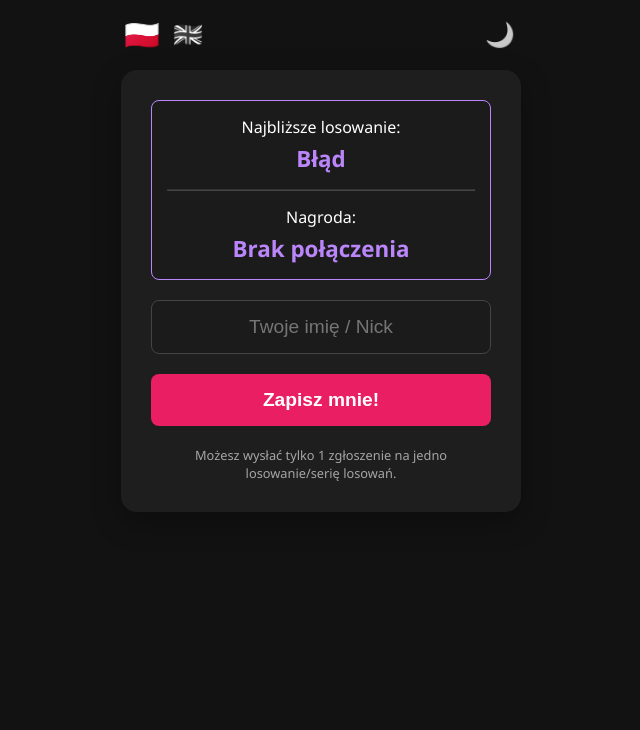
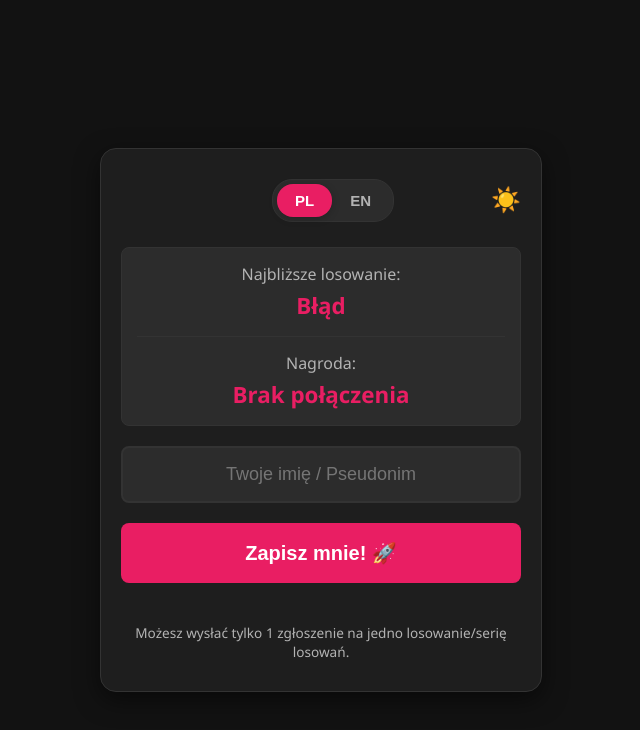
Before and after one commit to Indeks-karaoke/loteria, a plain HTML site: page index.html in a window 1280 px wide. Shown: the whole page, without its empty margins (319-959 px from the left). Drawn offline with Linux system fonts and the light colour scheme; no server answers.

Commit message:
Update index.html

```diff
--- a/index.html
+++ b/index.html
@@ -5,108 +5,177 @@
     <meta name="viewport" content="width=device-width, initial-scale=1.0, maximum-scale=1.0, user-scalable=no">
     <title>Loteria</title>
     <style>
-        :root { --bg: #121212; --card: #1e1e1e; --text: white; --accent: #bb86fc; }
-        body.light-mode { --bg: #f0f2f5; --card: white; --text: #333; --accent: #6200ee; }
+        /* ZMIENNE KOLORÓW DLA TRYBU CIEMNEGO I JASNEGO */
+        :root {
+            --bg-color: #121212;
+            --container-bg: #1e1e1e;
+            --text-main: #ffffff;
+            --text-muted: #b3b3b3;
+            --input-bg: #2c2c2c;
+            --border-color: #333333;
+            --primary: #e91e63; /* Zmieniony na różowy loterii */
+            --primary-hover: #c2185b;
+            --btn-text: #ffffff;
+            --danger: #ff5252;
+            --item-hover: #3a3a3a;
+        }
 
-        body { margin: 0; padding: 20px; font-family: 'Segoe UI', sans-serif; background: var(--bg); color: var(--text); transition: background 0.3s, color 0.3s; min-height: 100vh; display: flex; flex-direction: column; align-items: center; box-sizing: border-box;}
+        body.light-mode {
+            --bg-color: #f0f2f5;
+            --container-bg: #ffffff;
+            --text-main: #121212;
+            --text-muted: #555555;
+            --input-bg: #f9f9f9;
+            --border-color: #cccccc;
+            --primary: #d81b60;
+            --primary-hover: #ad1457;
+            --btn-text: #ffffff;
+            --item-hover: #f1f1f1;
+        }
 
-        .top-nav { width: 100%; max-width: 400px; display: flex; justify-content: space-between; margin-bottom: 20px; }
-        .container { background: var(--card); padding: 30px; border-radius: 16px; box-shadow: 0 10px 30px rgba(0,0,0,0.3); max-width: 400px; width: 100%; text-align: center; box-sizing: border-box; }
+        body { font-family: 'Segoe UI', Tahoma, Geneva, Verdana, sans-serif; background-color: var(--bg-color); color: var(--text-main); margin: 0; padding: 20px; display: flex; justify-content: center; min-height: 100vh; transition: background-color 0.3s, color 0.3s, padding 0.3s; font-size: 16px; align-items: center;}
 
-        /* Przełączniki */
-        .toggle-btn { background: none; border: none; font-size: 1.5rem; cursor: pointer; filter: grayscale(1); transition: 0.2s; }
-        .toggle-btn.active { filter: grayscale(0); transform: scale(1.2); }
+        .container { background-color: var(--container-bg); padding: 30px 20px; border-radius: 16px; box-shadow: 0 8px 24px rgba(0,0,0,0.5); width: 100%; max-width: 400px; display: flex; flex-direction: column; gap: 20px; position: relative; transition: background-color 0.3s, border-radius 0.3s, margin 0.3s; border: 1px solid var(--border-color); }
 
-        .draw-time { background: rgba(0,0,0,0.1); padding: 15px; border-radius: 8px; margin-bottom: 20px; border: 1px solid var(--accent); }
-        .prize-val { color: var(--accent); font-weight: bold; font-size: 1.4rem; display: block; margin-top: 5px;}
+        .top-controls { display: flex; justify-content: space-between; align-items: center; position: relative; margin-bottom: 5px; }
+        .lang-toggle { display: flex; justify-content: center; background: var(--input-bg); border-radius: 20px; padding: 4px; border: 1px solid var(--border-color); transition: background 0.3s, border 0.3s; margin: 0 auto; }
+        .lang-btn { background: transparent; border: none; color: var(--text-muted); font-weight: bold; font-size: 15px; padding: 8px 18px; border-radius: 16px; cursor: pointer; transition: 0.3s; margin: 0; }
+        .lang-btn.active { background: var(--primary); color: var(--btn-text); box-shadow: 0 2px 8px rgba(0, 0, 0, 0.2); }
 
-        input { width: 100%; padding: 15px; border-radius: 8px; border: 1px solid #444; background: rgba(0,0,0,0.1); color: var(--text); font-size: 1.2rem; box-sizing: border-box; margin-bottom: 20px; text-align: center; }
-        input:focus { outline: 2px solid var(--accent); }
-        button#btnSubmit { width: 100%; padding: 15px; background: #e91e63; color: white; border: none; border-radius: 8px; font-size: 1.2rem; font-weight: bold; cursor: pointer; transition: 0.2s;}
-        button#btnSubmit:disabled { background: #555; cursor: not-allowed; }
+        .theme-toggle { background: transparent; border: none; font-size: 24px; cursor: pointer; padding: 0; margin: 0; position: absolute; right: 0; transition: transform 0.2s; }
+        .theme-toggle:active { transform: scale(0.9); }
 
-        .footer { margin-top: 20px; font-size: 0.8rem; opacity: 0.6; }
+        .draw-time { background: var(--input-bg); padding: 15px; border-radius: 8px; border: 1px solid var(--border-color); text-align: center; }
+        .prize-val { color: var(--primary); font-weight: bold; font-size: 1.4rem; display: block; margin-top: 5px;}
+        hr.divider { border: none; border-top: 1px solid var(--border-color); margin: 15px 0; }
+
+        input { width: 100%; padding: 16px; border-radius: 8px; border: 2px solid var(--border-color); background: var(--input-bg); color: var(--text-main); font-size: 18px; box-sizing: border-box; text-align: center; outline: none; transition: border-color 0.2s, background 0.3s, color 0.3s; }
+        input:focus { border-color: var(--primary); }
+
+        button.action-btn { width: 100%; padding: 18px; background: var(--primary); color: var(--btn-text); border: none; border-radius: 8px; font-size: 20px; font-weight: bold; cursor: pointer; transition: background 0.2s, transform 0.1s; }
+        button.action-btn:active { transform: scale(0.98); background: var(--primary-hover); }
+        button.action-btn:disabled { background: #555; cursor: not-allowed; transform: none; }
+
+        .footer { margin-top: 10px; font-size: 0.85rem; color: var(--text-muted); text-align: center; line-height: 1.4; }
 
         /* Ekran Sukcesu */
-        #successScreen { display: none; }
+        #successScreen { display: none; text-align: center; }
+        h1.success-title { color: #4caf50; margin-top: 0; font-size: 28px; }
         .ticket-code { font-size: 4rem; color: #4caf50; font-weight: 900; letter-spacing: 5px; margin: 20px 0; text-shadow: 0 0 20px rgba(76,175,80,0.4); }
-        .warning { color: #ff9800; font-size: 0.9rem; font-weight: bold; margin-bottom: 20px; }
-        #statusMsg { color: #ff5252; margin-top: 15px; font-weight: bold; }
+        .warning { color: #ff9800; font-size: 0.9rem; font-weight: bold; margin-bottom: 20px; line-height: 1.4; }
+        #statusMsg { color: var(--danger); margin-top: -10px; font-weight: bold; text-align: center; }
     </style>
 </head>
 <body>
 
-    <div class="top-nav">
-        <div class="lang-switch">
-            <button class="toggle-btn active" id="langPL">🇵🇱</button>
-            <button class="toggle-btn" id="langEN">🇬🇧</button>
+    <div class="container" id="formScreen">
+        <div class="top-controls">
+            <div style="width: 24px;"></div>
+            <div class="lang-toggle">
+                <button id="btnPl" class="lang-btn active" onclick="setLanguage('pl')">PL</button>
+                <button id="btnEn" class="lang-btn" onclick="setLanguage('en')">EN</button>
+            </div>
+            <button id="themeToggle" class="theme-toggle" title="Zmień motyw">☀️</button>
         </div>
-        <button class="toggle-btn" id="themeToggle">🌙</button>
-    </div>
 
-    <div class="container" id="formScreen">
         <div class="draw-time">
-            <span id="txtNextDraw">Najbliższe losowanie:</span>
+            <span id="txtNextDraw" style="color: var(--text-muted);">Najbliższe losowanie:</span>
             <span class="prize-val" id="displayTime">--:--</span>
-            <hr style="opacity: 0.2; margin: 15px 0;">
-            <span id="txtPrize">Nagroda:</span>
-            <span class="prize-val" id="displayPrize">Ładowanie...</span>
+            <hr class="divider">
+            <span id="txtPrize" style="color: var(--text-muted);">Nagroda:</span>
+            <span class="prize-val" id="displayPrize">Ładowanie... ⏳</span>
         </div>
 
         <input type="text" id="nameInput" placeholder="Twoje imię / Nick" autocomplete="off" maxlength="20">
-        <button id="btnSubmit">Zapisz mnie!</button>
+        <button id="submitBtn" class="action-btn">Zapisz mnie! 🚀</button>
         <div id="statusMsg"></div>
+
         <div class="footer" id="txtFooter">Możesz wysłać tylko 1 zgłoszenie na jedno losowanie/serię losowań.</div>
     </div>
 
     <div class="container" id="successScreen">
-        <h1 id="txtSuccessTitle">✅ ZAPISANO!</h1>
-        <p id="txtSuccessDesc">Twój unikalny kod zgłoszenia to:</p>
+        <h1 class="success-title" id="txtSuccessTitle">✅ ZAPISANO!</h1>
+        <p id="txtSuccessDesc" style="color: var(--text-muted);">Twój unikalny kod zgłoszenia to:</p>
         <div class="ticket-code" id="ticketCode">----</div>
         <div class="warning" id="txtSuccessWarn">📸 Zrób zrzut ekranu (screenshot) lub zapisz ten kod! Będzie potrzebny po wygranej.</div>
     </div>
 
     <script>
-        // ====== TUTAJ WKLEJ LINK DO NOWEGO APPS SCRIPT (LOTERII) ======
+        // --- OBSŁUGA MOTYWU ---
+        const themeToggle = document.getElementById('themeToggle');
+        let isLightMode = localStorage.getItem('lottery_theme') === 'light';
+
+        if (isLightMode) document.body.classList.add('light-mode');
+        themeToggle.textContent = isLightMode ? '🌙' : '☀️';
+
+        themeToggle.addEventListener('click', () => {
+            document.body.classList.toggle('light-mode');
+            isLightMode = document.body.classList.contains('light-mode');
+            localStorage.setItem('lottery_theme', isLightMode ? 'light' : 'dark');
+            themeToggle.textContent = isLightMode ? '🌙' : '☀️';
+        });
+
+        // --- OBSŁUGA JĘZYKA ---
+        const dict = {
+            pl: {
+                draw: "Najbliższe losowanie:",
+                prize: "Nagroda:",
+                placeholder: "Twoje imię / Pseudonim",
+                btnReady: "Zapisz mnie! 🚀",
+                btnSending: "Wysyłanie... ⏳",
+                footer: "Możesz wysłać tylko 1 zgłoszenie na jedno losowanie/serię losowań.",
+                errConn: "❌ Błąd połączenia. Spróbuj ponownie.",
+                successTitle: "✅ ZAPISANO!",
+                successDesc: "Twój unikalny kod zgłoszenia to:",
+                successWarn: "📸 Zrób zrzut ekranu (screenshot) lub zapisz ten kod! Będzie potrzebny po wygranej."
+            },
+            en: {
+                draw: "Next draw:",
+                prize: "Prize:",
+                placeholder: "Your name / Nick",
+                btnReady: "Sign me up! 🚀",
+                btnSending: "Sending... ⏳",
+                footer: "You can only send 1 entry per draw/series of draws.",
+                errConn: "❌ Connection error. Try again.",
+                successTitle: "✅ SAVED!",
+                successDesc: "Your unique entry code is:",
+                successWarn: "📸 Take a screenshot or save this code! You'll need it if you win."
+            }
+        };
+
+        let curLang = 'pl';
+        function setLanguage(lang) {
+            curLang = lang;
+            document.getElementById('btnPl').classList.toggle('active', lang === 'pl');
+            document.getElementById('btnEn').classList.toggle('active', lang === 'en');
+            document.documentElement.lang = lang;
+
+            const d = dict[lang];
+            document.getElementById('txtNextDraw').textContent = d.draw;
+            document.getElementById('txtPrize').textContent = d.prize;
+            document.getElementById('nameInput').placeholder = d.placeholder;
+            if(!document.getElementById('submitBtn').disabled) document.getElementById('submitBtn').textContent = d.btnReady;
+            document.getElementById('txtFooter').textContent = d.footer;
+            document.getElementById('txtSuccessTitle').textContent = d.successTitle;
+            document.getElementById('txtSuccessDesc').textContent = d.successDesc;
+            document.getElementById('txtSuccessWarn').textContent = d.successWarn;
+        }
+
+        // --- LOGIKA FORMULARZA ---
+
+        // ZAMIEŃ TEN LINK NA SWÓJ Z APPS SCRIPT
         const APPS_SCRIPT_URL = "https://script.google.com/macros/s/AKfycbxrW56GBRSIWz8jg2pPAhu33yYFA3zJBdY9BhN-xtU5D8SgTqVISTwd0BJlRcDE_SVy/exec";
 
-        const translations = {
-            pl: { draw: "Najbliższe losowanie:", prize: "Nagroda:", placeholder: "Twoje imię / Nick", btn: "Zapisz mnie!", footer: "Możesz wysłać tylko 1 zgłoszenie na jedno losowanie/serię losowań.", errConn: "Błąd połączenia. Spróbuj ponownie.", successTitle: "✅ ZAPISANO!", successDesc: "Twój unikalny kod zgłoszenia to:", successWarn: "📸 Zrób zrzut ekranu (screenshot) lub zapisz ten kod! Będzie potrzebny po wygranej." },
-            en: { draw: "Next draw:", prize: "Prize:", placeholder: "Your name / Nick", btn: "Sign me up!", footer: "You can only send 1 entry per draw/series of draws.", errConn: "Connection error. Try again.", successTitle: "✅ SAVED!", successDesc: "Your unique entry code is:", successWarn: "📸 Take a screenshot or save this code! You'll need it if you win." }
-        };
-
-        let currentLang = 'pl';
-        function setLang(lang) {
-            currentLang = lang;
-            document.getElementById('langPL').classList.toggle('active', lang === 'pl');
-            document.getElementById('langEN').classList.toggle('active', lang === 'en');
-
-            document.getElementById('txtNextDraw').textContent = translations[lang].draw;
-            document.getElementById('txtPrize').textContent = translations[lang].prize;
-            document.getElementById('nameInput').placeholder = translations[lang].placeholder;
-            document.getElementById('btnSubmit').textContent = translations[lang].btn;
-            document.getElementById('txtFooter').textContent = translations[lang].footer;
-            document.getElementById('txtSuccessTitle').textContent = translations[lang].successTitle;
-            document.getElementById('txtSuccessDesc').textContent = translations[lang].successDesc;
-            document.getElementById('txtSuccessWarn').textContent = translations[lang].successWarn;
-        }
-
-        document.getElementById('langPL').onclick = () => setLang('pl');
-        document.getElementById('langEN').onclick = () => setLang('en');
-
-        document.getElementById('themeToggle').onclick = function() {
-            document.body.classList.toggle('light-mode');
-            this.textContent = document.body.classList.contains('light-mode') ? '☀️' : '🌙';
-        };
-
-        // Generowanie/pobieranie unikalnego ID urządzenia
         let deviceId = localStorage.getItem('lottery_device_id');
         if (!deviceId) {
             deviceId = 'dev_' + Math.random().toString(36).substr(2, 9);
             localStorage.setItem('lottery_device_id', deviceId);
         }
 
-        // Pobranie danych przy załadowaniu
+        const btnSubmit = document.getElementById('submitBtn');
+        const statusMsg = document.getElementById('statusMsg');
+
+        // 1. Pobieranie początkowych danych z Gista (przez proxy Apps Script)
         fetch(APPS_SCRIPT_URL)
             .then(res => res.json())
             .then(data => {
@@ -117,16 +186,13 @@
                 document.getElementById('displayPrize').textContent = "Brak połączenia";
             });
 
-        // Wysłanie formularza
-        const btnSubmit = document.getElementById('btnSubmit');
-        const statusMsg = document.getElementById('statusMsg');
-
+        // 2. Wysyłanie
         btnSubmit.addEventListener('click', async () => {
             const name = document.getElementById('nameInput').value.trim();
             if (!name) return;
 
             btnSubmit.disabled = true;
-            btnSubmit.textContent = "...";
+            btnSubmit.textContent = dict[curLang].btnSending;
             statusMsg.textContent = "";
 
             try {
@@ -141,18 +207,20 @@
                 if (data.error) {
                     statusMsg.textContent = data.error;
                     btnSubmit.disabled = false;
-                    btnSubmit.textContent = translations[currentLang].btn;
+                    btnSubmit.textContent = dict[curLang].btnReady;
                 } else if (data.success) {
                     document.getElementById('formScreen').style.display = "none";
                     document.getElementById('successScreen').style.display = "block";
                     document.getElementById('ticketCode').textContent = data.code;
                 }
             } catch (err) {
-                statusMsg.textContent = translations[currentLang].errConn;
+                statusMsg.textContent = dict[curLang].errConn;
                 btnSubmit.disabled = false;
-                btnSubmit.textContent = translations[currentLang].btn;
+                btnSubmit.textContent = dict[curLang].btnReady;
             }
         });
+
+        setLanguage('pl');
     </script>
 </body>
 </html>
```
